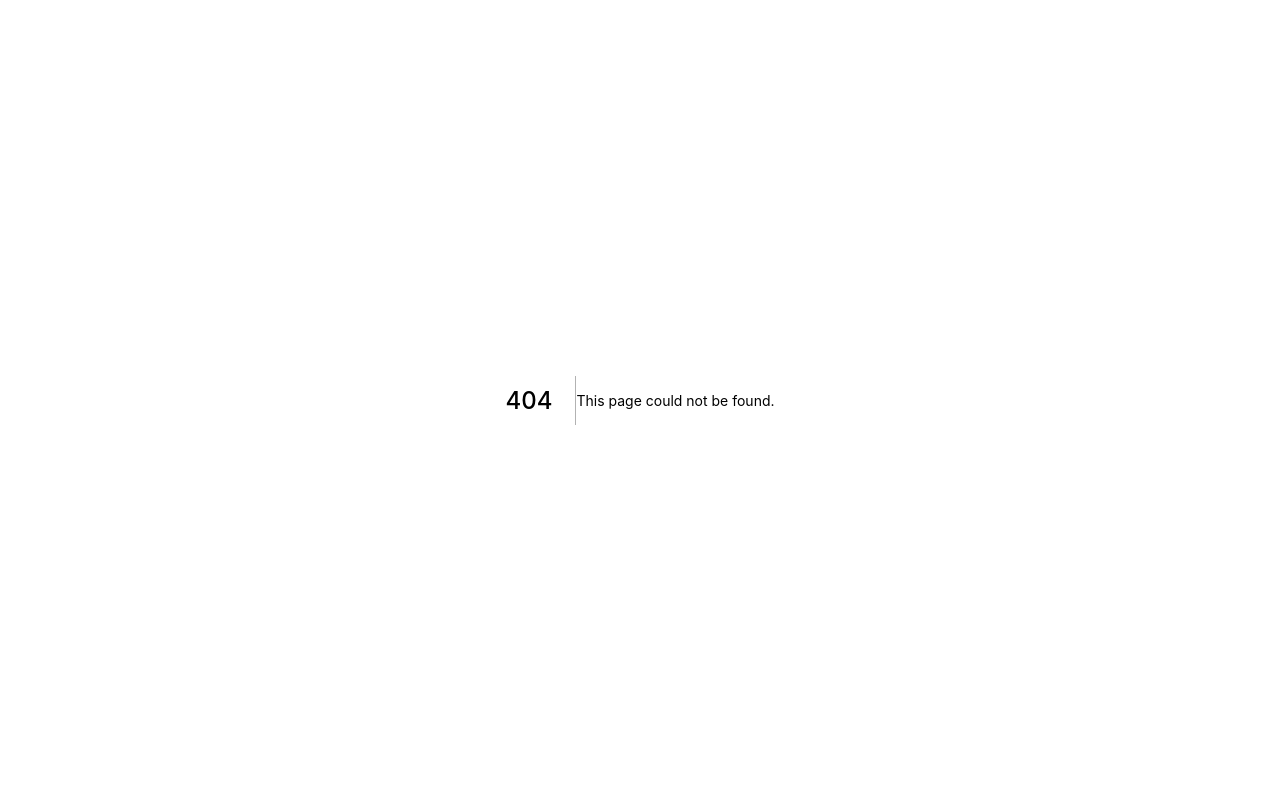
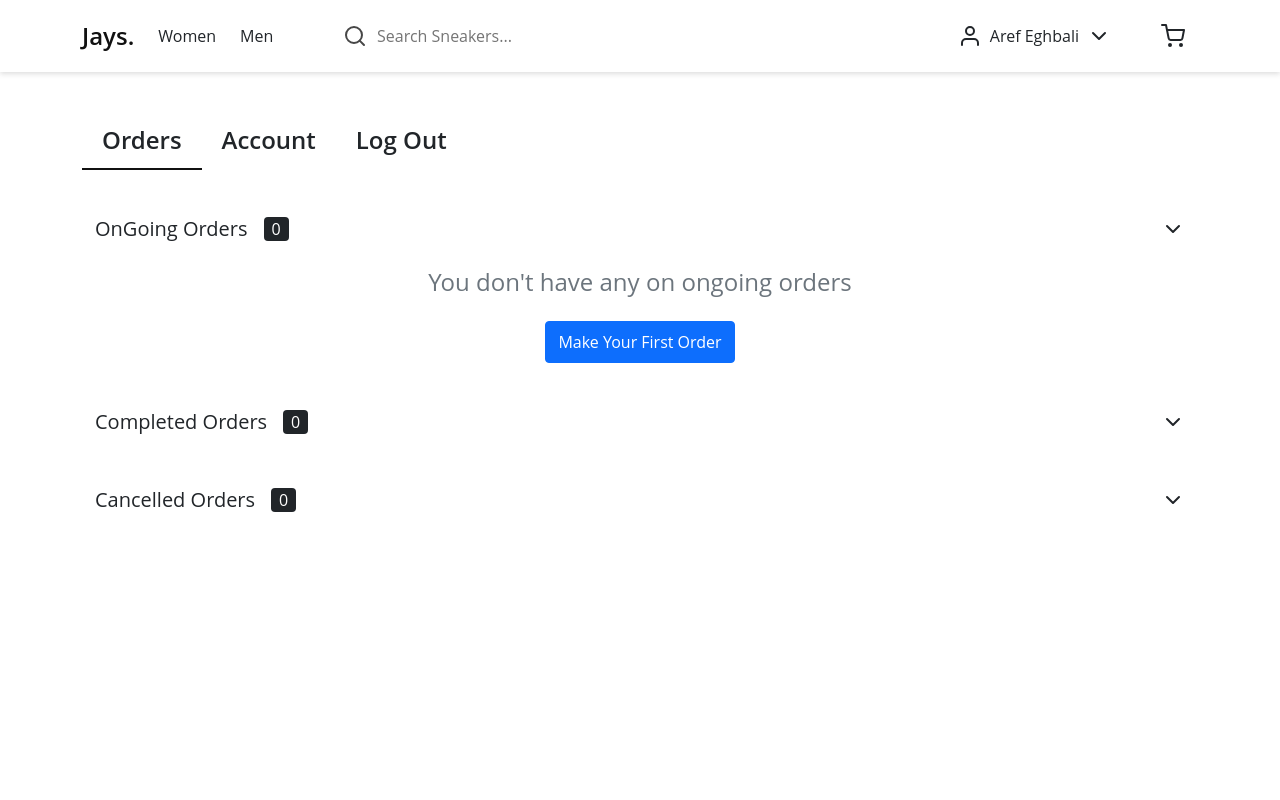
Before and after one commit to ArefEghbali/Jays, a Next.js app: page /profile in a window 1280 px wide. Before the commit this address had no page. Shown: the top 800 px of the page. Built offline with nearby package versions, Linux system fonts and the light colour scheme.

Commit message:
completed profile orders section

```diff
--- a/Components/Auth/Signup.js
+++ b/Components/Auth/Signup.js
@@ -2,13 +2,14 @@ import React, { useState } from 'react'
 import FormInput from '../FormInput/FormInput'
 import { useFormik } from 'formik'
 import axios from 'axios'
-import Router from 'next/router'
 
 import isAlpha from 'validator/lib/isAlpha'
 import isEmail from 'validator/lib/isEmail'
 
 export default function Signup() {
     const [error, setError] = useState('')
+
+    console.log(process.env.BASE_API_URL)
 
     const formik = useFormik({
         initialValues: {
--- /dev/null
+++ b/Components/Orders/ProfileOrder.js
@@ -0,0 +1,76 @@
+import React from 'react'
+import styled from 'styled-components'
+import Image from 'next/image'
+import Link from 'next/link'
+import calcTotalPrice from '../../utils/calcTotalPrice'
+
+const ProfileOrderStyle = styled.div`
+    background-color: #f9f9f9;
+    padding: 20px;
+    border-radius: 4px;
+    display: flex;
+    align-items: stretch;
+    justify-content: space-between;
+    flex-direction: column;
+    width: 100%;
+`
+
+export default function ProfileOrder({ order }) {
+    return (
+        <ProfileOrderStyle>
+            <div className='d-flex align-items-center justify-content-between'>
+                <span>
+                    <b>Order ID</b>
+                    {order.id}
+                </span>
+                <span>
+                    <b>Order Status</b>
+                    <span
+                        className={`${
+                            order.status === 'cancelled'
+                                ? 'text-danger'
+                                : 'text-success'
+                        }`}>
+                        {order.status}
+                    </span>
+                </span>
+            </div>
+            {order.products.map((product) => (
+                <Link
+                    href={{ pathname: '/product', query: { pid: product.id } }}>
+                    <a>
+                        <Image
+                            src={product.image}
+                            alt={product.title}
+                            width={64}
+                            height={52}
+                            objectFit={'contain'}
+                        />
+                    </a>
+                </Link>
+            ))}
+            <div className='d-flex align-items-center justify-content-between'>
+                <span>
+                    <b>Total Items</b>
+                    {order.products.length}
+                </span>
+                <span>
+                    <b>Total Price</b>
+                    <span
+                        className={`${
+                            order.status === 'cancelled'
+                                ? 'text-danger'
+                                : 'text-success'
+                        }`}>
+                        <h4 className='fw-bold'>
+                            ${calcTotalPrice(order.products)}
+                        </h4>
+                    </span>
+                </span>
+            </div>
+            {order.status === 'ongoing' ? (
+                <button className='btn text-danger'>Cancel Order</button>
+            ) : null}
+        </ProfileOrderStyle>
+    )
+}
--- /dev/null
+++ b/Components/Orders/UserOrders.js
@@ -0,0 +1,41 @@
+import React from 'react'
+import { Disclosure } from '@headlessui/react'
+import Link from 'next/link'
+
+import ProfileOrder from './ProfileOrder'
+
+import { ChevronDown } from 'react-feather'
+
+export default function OnGoingOrder({ orders, title, defaultOpen }) {
+    return (
+        <Disclosure defaultOpen={defaultOpen ? true : false}>
+            <Disclosure.Button className='btn profile-order-toggle'>
+                <div className='d-flex align-items-center'>
+                    <h5>{title} Orders</h5>
+                    <span className='px-2 ms-3 rounded bg-dark text-white'>
+                        {orders.length}
+                    </span>
+                </div>
+                <ChevronDown size={24} />
+            </Disclosure.Button>
+            <Disclosure.Panel className='text-gray-500'>
+                {orders.length ? (
+                    orders.map((order) => <ProfileOrder order={order} />)
+                ) : (
+                    <div className='d-flex align-items-center justify-content-center flex-column'>
+                        <h4 className='text-muted'>
+                            You don't have any on {title.toLowerCase()} orders
+                        </h4>
+                        {title === 'OnGoing' || title === 'Completed' ? (
+                            <Link href='/'>
+                                <a className='btn btn-primary mt-4 py-2'>
+                                    Make Your First Order
+                                </a>
+                            </Link>
+                        ) : null}
+                    </div>
+                )}
+            </Disclosure.Panel>
+        </Disclosure>
+    )
+}
--- a/Components/Topbar/Topbar.js
+++ b/Components/Topbar/Topbar.js
@@ -78,15 +78,19 @@ export default function Topbar({ user }) {
                                     <ChevronDown size={24} className='ms-2' />
                                 </Menu.Button>
                                 <Menu.Items className='topbar-user-profile'>
-                                    <Menu.Item
-                                        as='button'
-                                        className='btn d-block mt-2 w-100 text-start'>
-                                        Profile
+                                    <Menu.Item>
+                                        <Link href='/profile'>
+                                            <a className='btn d-block mt-2 w-100 text-start'>
+                                                Profile
+                                            </a>
+                                        </Link>
                                     </Menu.Item>
-                                    <Menu.Item
-                                        as='button'
-                                        className='btn d-block mt-2 w-100 text-start'>
-                                        Sign Out
+                                    <Menu.Item>
+                                        <Link href='/auth/logout'>
+                                            <a className='btn d-block mt-2 w-100 text-start'>
+                                                Sign Out
+                                            </a>
+                                        </Link>
                                     </Menu.Item>
                                 </Menu.Items>
                             </Menu>
--- a/next.config.js
+++ b/next.config.js
@@ -1,4 +1,14 @@
+const webpack = require('webpack')
+
+const { parsed: myEnv } = require('dotenv').config({
+    path: './.env',
+})
+
 module.exports = {
+    webpack(config) {
+        config.plugins.push(new webpack.EnvironmentPlugin(myEnv))
+        return config
+    },
     images: {
         domains: ['res.cloudinary.com'],
     },
--- a/package.json
+++ b/package.json
@@ -15,6 +15,7 @@
         "bootstrap": "^5.0.1",
         "cookie": "^0.4.1",
         "dexie": "^3.0.3",
+        "dotenv": "^10.0.0",
         "formik": "^2.2.9",
         "framer-motion": "^4.1.17",
         "jsonwebtoken": "^8.5.1",
--- a/pages/index.js
+++ b/pages/index.js
@@ -140,6 +140,7 @@ export default function Home({ products, brands, user }) {
                                     alt='Addidas Sneaker'
                                     width='700px'
                                     height='537px'
+                                    priority
                                 />
                                 <div className='circle first'></div>
                                 <div className='circle second'></div>
@@ -164,7 +165,7 @@ export default function Home({ products, brands, user }) {
                             <h2>For Women</h2>
                             <Link href='/collection/women'>
                                 <a>
-                                    Check Collection{' '}
+                                    Check Collection
                                     <ArrowRight size={24} className='ms-2' />
                                 </a>
                             </Link>
@@ -182,7 +183,7 @@ export default function Home({ products, brands, user }) {
                             <h2>For Men</h2>
                             <Link href='/collection/men'>
                                 <a>
-                                    Check Collection{' '}
+                                    Check Collection
                                     <ArrowRight size={24} className='ms-2' />
                                 </a>
                             </Link>
--- /dev/null
+++ b/pages/profile.js
@@ -0,0 +1,103 @@
+import React, { useState } from 'react'
+import axios from 'axios'
+import Head from 'next/head'
+import Topbar from '../Components/Topbar/Topbar'
+import Footer from '../Components/Footer/Footer'
+import styled from 'styled-components'
+
+import UserOrders from '../Components/Orders/UserOrders'
+
+const ProfileTabs = styled.div`
+    display: flex;
+    align-items: center;
+    justify-content: flex-start;
+    margin-top: 40px;
+
+    button {
+        border-radius: 0px;
+        border: none;
+        border-bottom: 2px solid transparent;
+        font-size: 24px;
+        font-weight: 600;
+        padding: 10px 20px;
+
+        &.active {
+            border-color: #111;
+        }
+    }
+`
+
+export async function getServerSideProps({ req, res }) {
+    // let token = req.cookies.token || ''
+
+    // if (token !== '') {
+    //     let response = await axios.get(
+    //         `${process.env.BASE_API_URL}auth/verify`,
+    //         {
+    //             headers: {
+    //                 authorization: token,
+    //             },
+    //         }
+    //     )
+
+    //     if (response.data.status === 200) {
+    //         return {
+    //             props: {
+    //                 user: response.data.data,
+    //             },
+    //         }
+    //     }
+    // }
+
+    // return {
+    //     redirect: {
+    //         destination: '/',
+    //         permanent: false,
+    //     },
+    // }
+
+    return {
+        props: {
+            user: {
+                fullname: 'Aref Eghbali',
+                uid: '1234',
+            },
+        },
+    }
+}
+
+export default function profile({ user }) {
+    const [activeTab, setActiveTab] = useState('order')
+
+    return (
+        <div>
+            <Head>
+                <title>Jays. | Profile</title>
+            </Head>
+            <Topbar user={user} />
+            <div className='container min-vh-100'>
+                <ProfileTabs>
+                    <button
+                        onClick={() => setActiveTab('order')}
+                        className={`${
+                            activeTab === 'order' ? 'active' : ''
+                        } btn`}>
+                        Orders
+                    </button>
+                    <button
+                        onClick={() => setActiveTab('account')}
+                        className={`${
+                            activeTab === 'account' ? 'active' : ''
+                        } btn`}>
+                        Account
+                    </button>
+                    <button className='btn'>Log Out</button>
+                </ProfileTabs>
+                <UserOrders orders={[]} title='OnGoing' defaultOpen />
+                <UserOrders orders={[]} title='Completed' />
+                <UserOrders orders={[]} title='Cancelled' />
+            </div>
+            <Footer />
+        </div>
+    )
+}
--- a/styles/index.scss
+++ b/styles/index.scss
@@ -336,3 +336,12 @@
         }
     }
 }
+
+.profile-order-toggle {
+    display: flex;
+    align-items: center;
+    justify-content: space-between;
+    width: 100%;
+    margin-top: 40px;
+    margin-bottom: 20px;
+}
```
Also changed, not shown: robots.txt (added), 2 other files (tests, documents, lock files or other folders).
